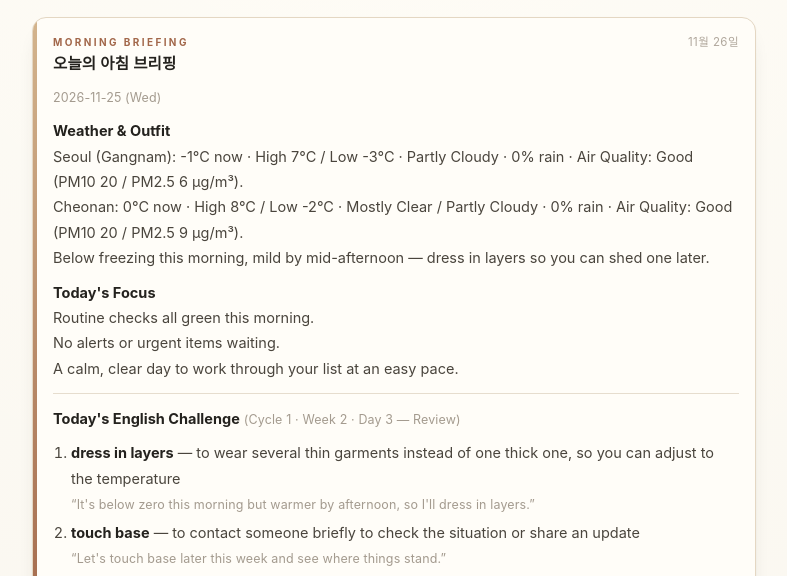
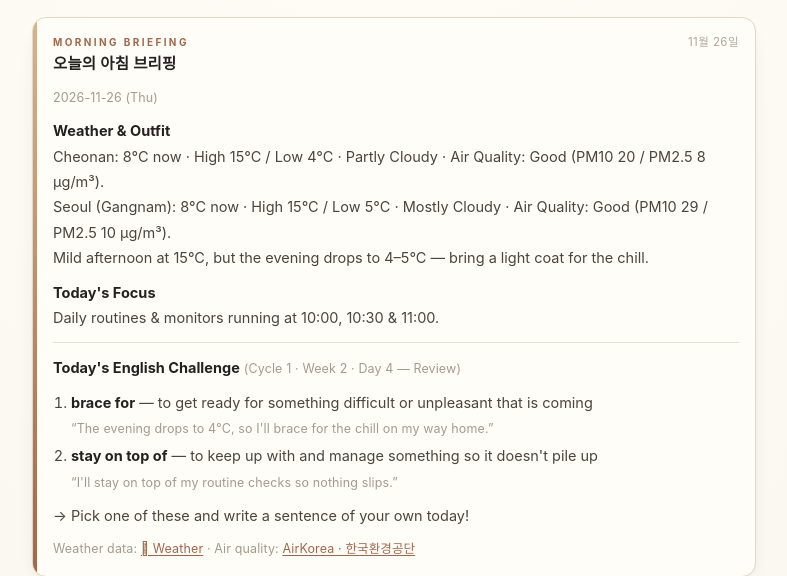
Before and after one commit to irinnnn2-ai/mini-archive, a plain HTML site: page index.html in a window 1280 px wide. Shown: the part 155-731 px from the top of the page, without its empty margins (246-1033 px from the left). Drawn offline with Linux system fonts and the light colour scheme.

Commit message:
Morning briefing for 2026-11-26

```diff
--- a/index.html
+++ b/index.html
@@ -567,20 +567,18 @@
       </div>
       <!-- MORNING_BRIEFING_START -->
       <div class="briefing-body" id="morningBriefing">
-        <p class="briefing-hint">2026-11-25 (Wed)</p>
+        <p class="briefing-hint">2026-11-26 (Thu)</p>
         <p><strong>Weather &amp; Outfit</strong><br>
-        Seoul (Gangnam): -1°C now · High 7°C / Low -3°C · Partly Cloudy · 0% rain · Air Quality: Good (PM10 20 / PM2.5 6 µg/m³).<br>
-        Cheonan: 0°C now · High 8°C / Low -2°C · Mostly Clear / Partly Cloudy · 0% rain · Air Quality: Good (PM10 20 / PM2.5 9 µg/m³).<br>
-        Below freezing this morning, mild by mid-afternoon — dress in layers so you can shed one later.</p>
+        Cheonan: 8°C now · High 15°C / Low 4°C · Partly Cloudy · Air Quality: Good (PM10 20 / PM2.5 8 µg/m³).<br>
+        Seoul (Gangnam): 8°C now · High 15°C / Low 5°C · Mostly Cloudy · Air Quality: Good (PM10 29 / PM2.5 10 µg/m³).<br>
+        Mild afternoon at 15°C, but the evening drops to 4–5°C — bring a light coat for the chill.</p>
         <p><strong>Today's Focus</strong><br>
-        Routine checks all green this morning.<br>
-        No alerts or urgent items waiting.<br>
-        A calm, clear day to work through your list at an easy pace.</p>
+        Daily routines &amp; monitors running at 10:00, 10:30 &amp; 11:00.</p>
         <hr>
-        <p><strong>Today's English Challenge</strong> <span class="briefing-hint">(Cycle 1 · Week 2 · Day 3 — Review)</span></p>
+        <p><strong>Today's English Challenge</strong> <span class="briefing-hint">(Cycle 1 · Week 2 · Day 4 — Review)</span></p>
         <ol>
-          <li><strong>dress in layers</strong> — to wear several thin garments instead of one thick one, so you can adjust to the temperature<br><span class="briefing-hint">&ldquo;It's below zero this morning but warmer by afternoon, so I'll dress in layers.&rdquo;</span></li>
-          <li><strong>touch base</strong> — to contact someone briefly to check the situation or share an update<br><span class="briefing-hint">&ldquo;Let's touch base later this week and see where things stand.&rdquo;</span></li>
+          <li><strong>brace for</strong> — to get ready for something difficult or unpleasant that is coming<br><span class="briefing-hint">&ldquo;The evening drops to 4°C, so I'll brace for the chill on my way home.&rdquo;</span></li>
+          <li><strong>stay on top of</strong> — to keep up with and manage something so it doesn't pile up<br><span class="briefing-hint">&ldquo;I'll stay on top of my routine checks so nothing slips.&rdquo;</span></li>
         </ol>
         <p>→ Pick one of these and write a sentence of your own today!</p>
         <p class="briefing-hint">Weather data: <a href="https://developer.apple.com/weatherkit/data-source-attribution/">&#xF8FF; Weather</a> · Air quality: <a href="https://www.airkorea.or.kr/">AirKorea · 한국환경공단</a></p>
```
